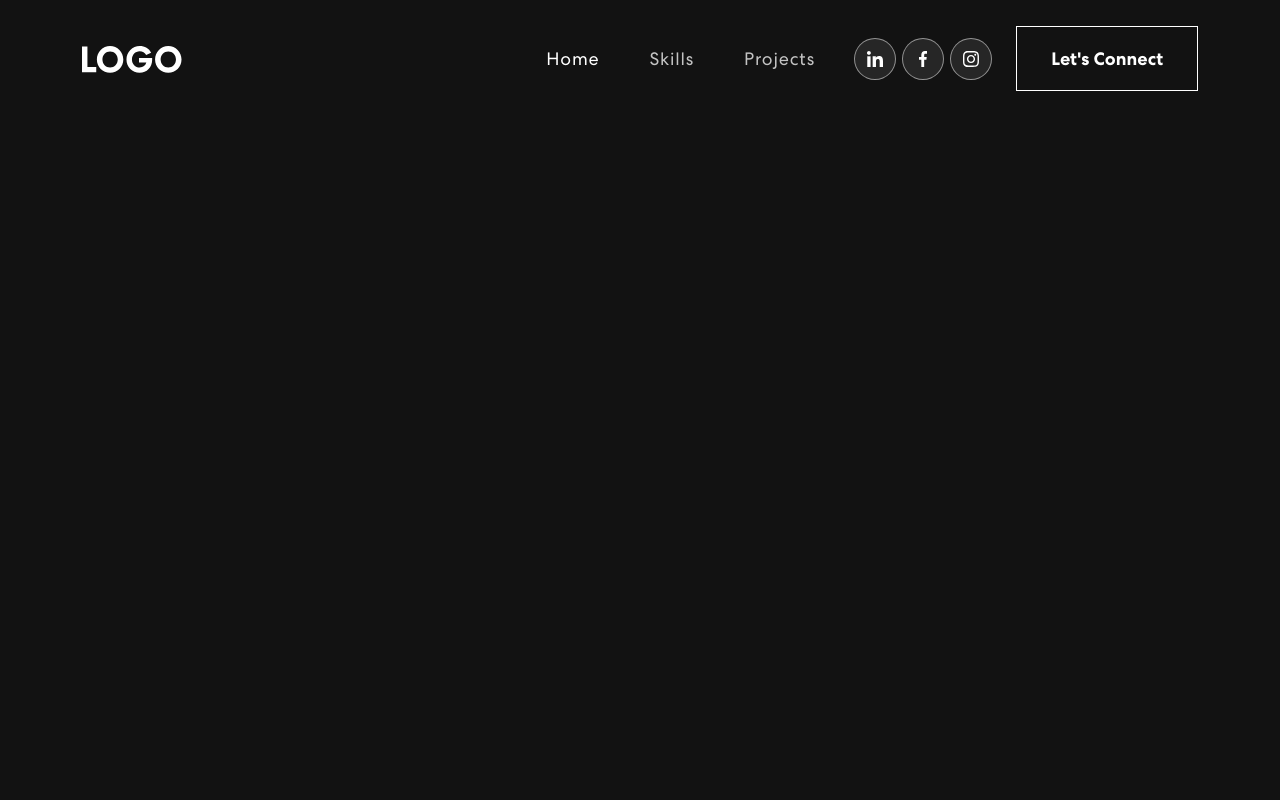
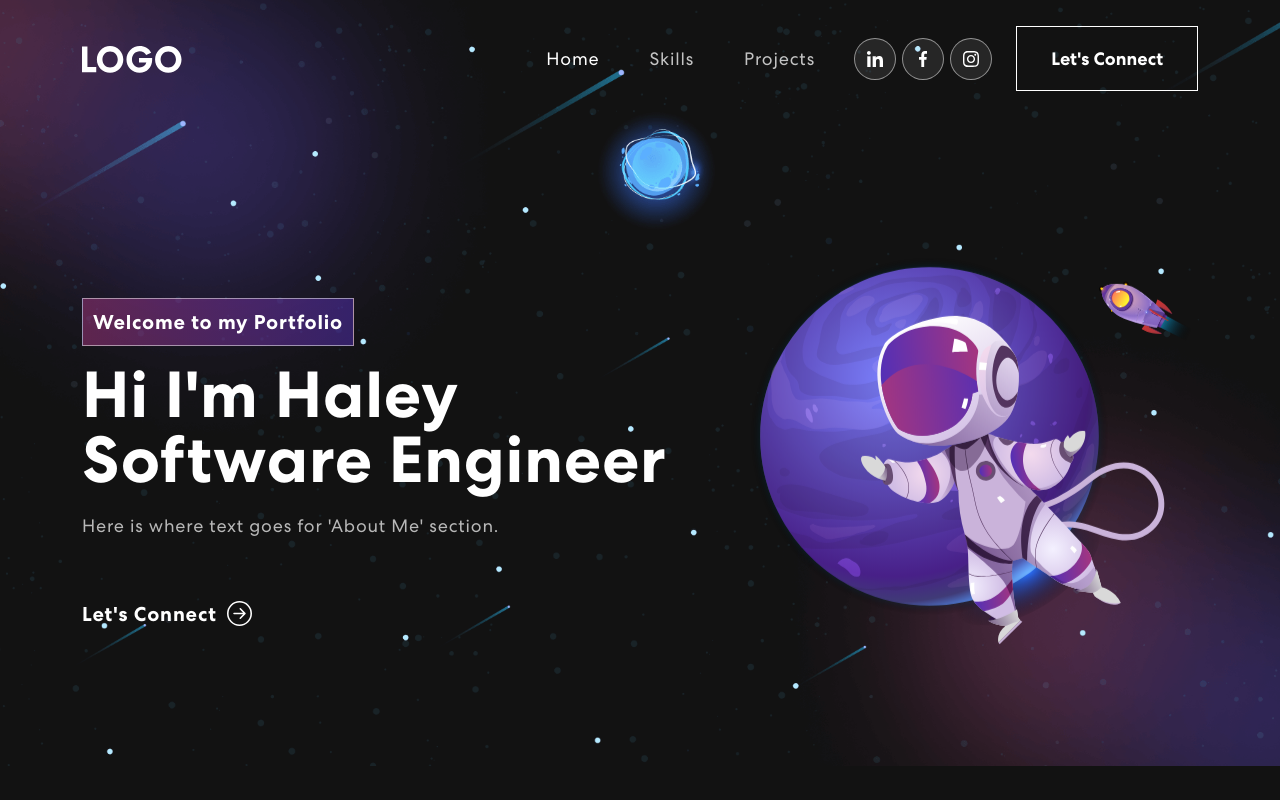
Before and after one commit to halenander/halenander.github.io, a React (Create React App) app in the folder haley-website/: page / in a window 1280 px wide. Built offline with nearby package versions, Linux system fonts and the light colour scheme.

Commit message:
banner functionality complete

```diff
--- a/haley-website/src/App.js
+++ b/haley-website/src/App.js
@@ -1,12 +1,14 @@
 import logo from './logo.svg';
 import './App.css';
 import { NavBar } from './components/NavBar';
+import { Banner } from './components/Banner';
 import 'bootstrap/dist/css/bootstrap.min.css';
 
 function App() {
   return (
     <div className="App">
       <NavBar />
+      <Banner />
     </div>
   );
 }
--- /dev/null
+++ b/haley-website/src/components/Banner.js
@@ -0,0 +1,60 @@
+import { useEffect, useState } from "react";
+import { Col, Container, Row } from "react-bootstrap";
+import { ArrowRightCircle } from "react-bootstrap-icons";
+import headerImg from "../assets/img/header-img.svg";
+
+export const Banner = () => {
+    const [loopNum, setLoopNum] = useState(0);
+    const [isDeleting, setIsDeleting] = useState(false);
+    const toRotate = ["Software Engineer", "Backend Developer", "Multi-Language Programmer"];
+    const [text, setText] = useState('');
+    const period = 2000;
+    const [delta, setDelta] = useState(300 - Math.random()* 100);
+
+    useEffect(() => {
+        let ticker = setInterval(() => {
+            tick();
+        }, delta)
+
+        return () => { clearInterval(ticker)};
+    }, [text])
+
+    const tick = () => {
+        let i = loopNum % toRotate.length;
+        let fullText = toRotate[i];
+        let updatedText = isDeleting ? fullText.substring(0,text.length - 1) : fullText.substring(0, text.length + 1);
+
+        setText(updatedText);
+
+        if (isDeleting) {
+            setDelta(prevDelta => prevDelta/2);
+        }
+
+        if (!isDeleting && updatedText === fullText) {
+            setIsDeleting(true);
+            setDelta(period);
+        } else if (isDeleting && updatedText === '') {
+            setIsDeleting(false);
+            setLoopNum(loopNum + 1);
+            setDelta(500);
+        }
+    }
+
+    return (
+        <section className="banner" id="home">
+            <Container>
+            <Row className = "align-items-center">
+                <Col xs = {12} md = {6} xl = {7}>
+                    <span className="tagline">Welcome to my Portfolio</span>
+                    <h1>{`Hi I'm Haley `}<span className="wrap">{text}</span></h1>
+                    <p>Here is where text goes for 'About Me' section.</p>
+                    <button onClick={() => console.log('connect')}>Let's Connect<ArrowRightCircle size={25} /></button>
+                </Col>
+                <Col xs = {12} md = {6} xl = {5}>
+                    <img src={headerImg} alt="Header"/>
+                </Col>
+             </Row>
+            </Container>
+        </section>
+    )
+}
```
